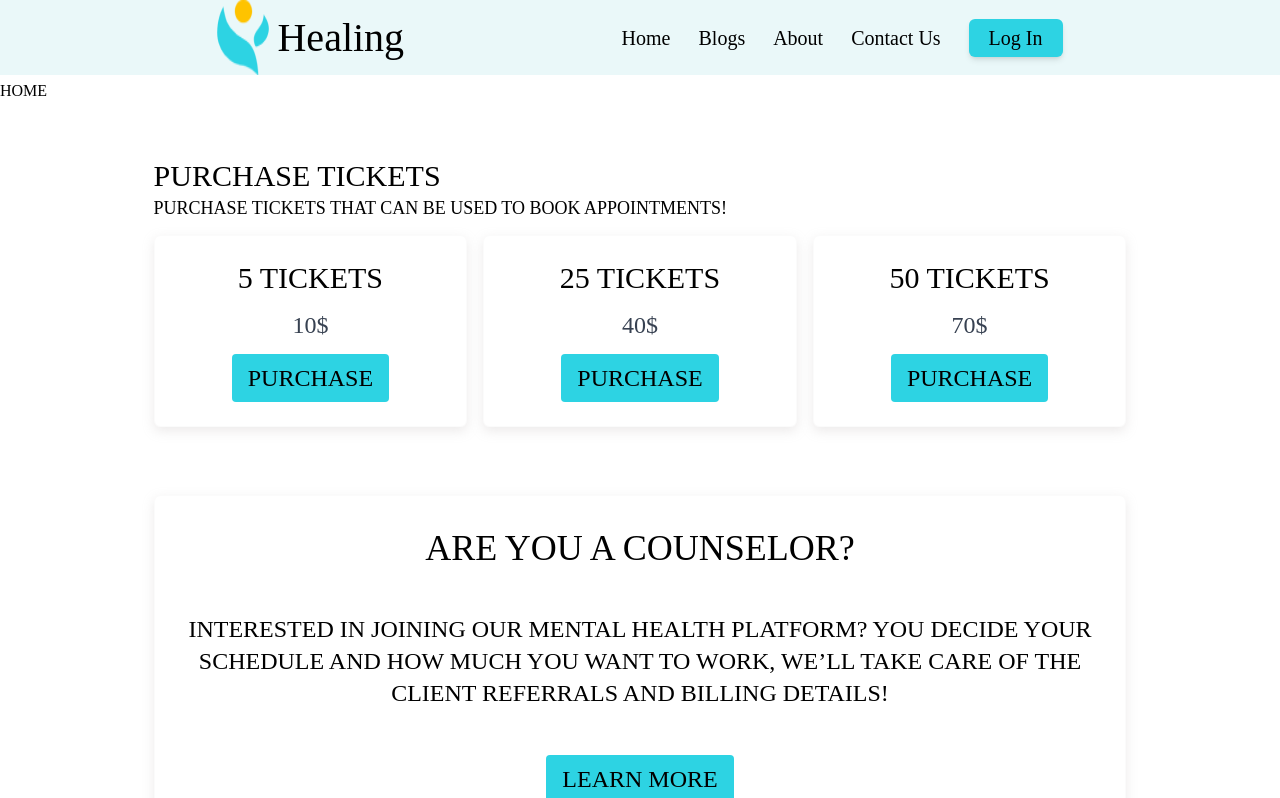
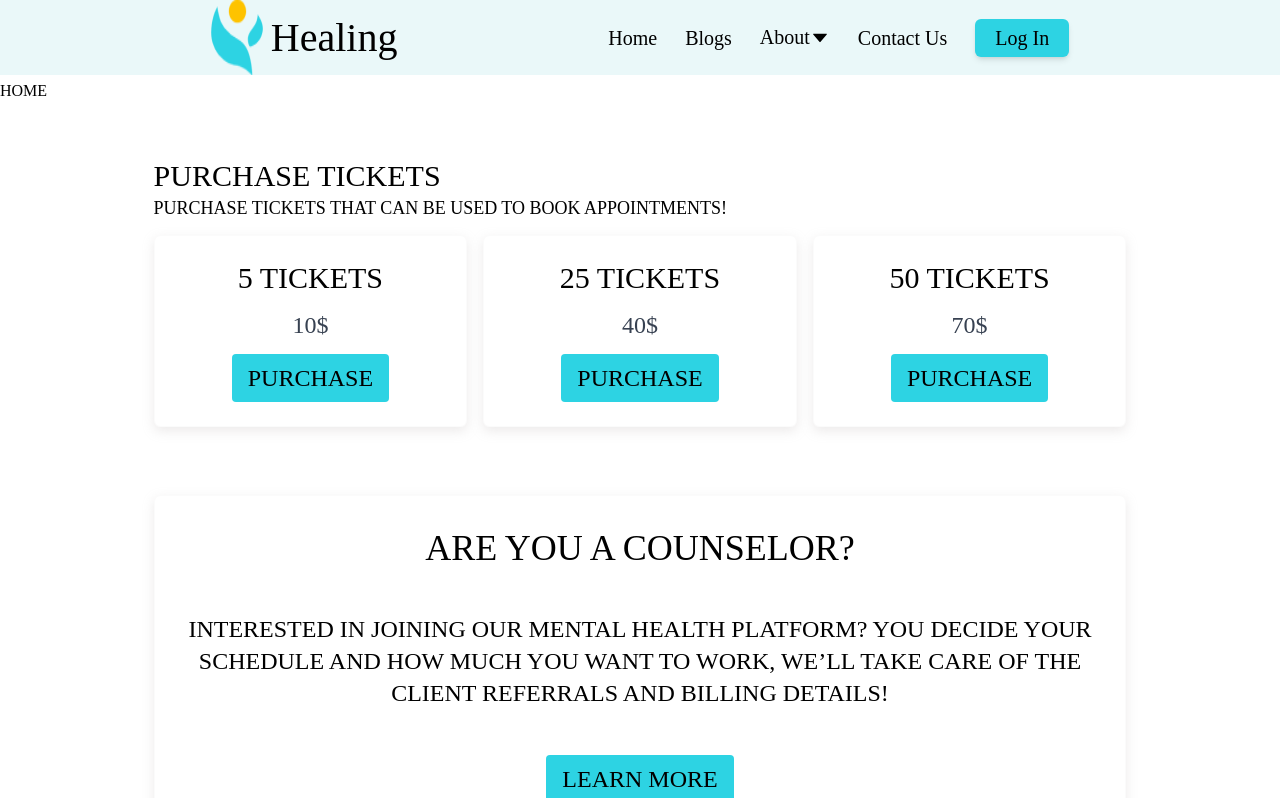
Before and after one commit to Roubaaa/TWMB, a React (Create React App) app: page / in a window 1280 px wide. Shown: the top 798 px of the page. Built offline with nearby package versions, Linux system fonts and the light colour scheme; the HTML template or start-up script is replaced by a standard one.

Commit message:
Added dropdown

```diff
--- /dev/null
+++ b/src/Components/Navbar/Dropdown.js
@@ -0,0 +1,44 @@
+// import { BiChevronDown } from "react-icons/bi";
+import React, { useState } from "react";
+ import "./Navbar.css";
+import { Link } from "react-router-dom";
+import { AiOutlineCaretDown, AiOutlineCaretUp  } from "react-icons/ai"
+
+export default function Dropdown(){
+    const [isOpen, setIsOpen] = useState(false)
+
+return(
+
+
+        <div>
+  <button type="button" className="flex flex-row" onClick={()=> setIsOpen((prev) => !prev)}> <Link to="/about">About</Link>
+  { !isOpen ? (
+
+<AiOutlineCaretDown className="h-8"/>
+):(
+
+<AiOutlineCaretUp className="h-8"/>
+)}
+
+  </button>
+
+    { isOpen && (
+        <ul className= "bg-white rounded-md shadow-xl absolute top-20 flex flex-col p-2 items-start w-auto ">
+        <li className =""><Link to="/about">About</Link></li>
+        <li><Link to="/about">About</Link></li>
+        <li><Link to="/about">About</Link></li>
+        </ul>
+    )}
+    </div>
+
+
+
+
+
+
+
+)
+
+
+
+}
--- a/src/Components/Navbar/Navbar.js
+++ b/src/Components/Navbar/Navbar.js
@@ -1,10 +1,13 @@
 import React from "react";
 import "./Navbar.css";
 import { Link } from "react-router-dom";
+import Dropdown from "./Dropdown"
 import logo from "./logo.png"
 
 
 export default function Navbar() {
+
+
   return (
 
        <nav className="navBarContainer flex flex-row justify-evenly" >
@@ -21,7 +24,8 @@ export default function Navbar() {
                     <Link to="/blogs">Blogs</Link>
                 </li>
                 <li>
-                    <Link to="/about">About</Link>
+                        <Dropdown/>
+
                 </li>
                 <li>
                     <Link to="/contactUs">Contact Us</Link>
```
